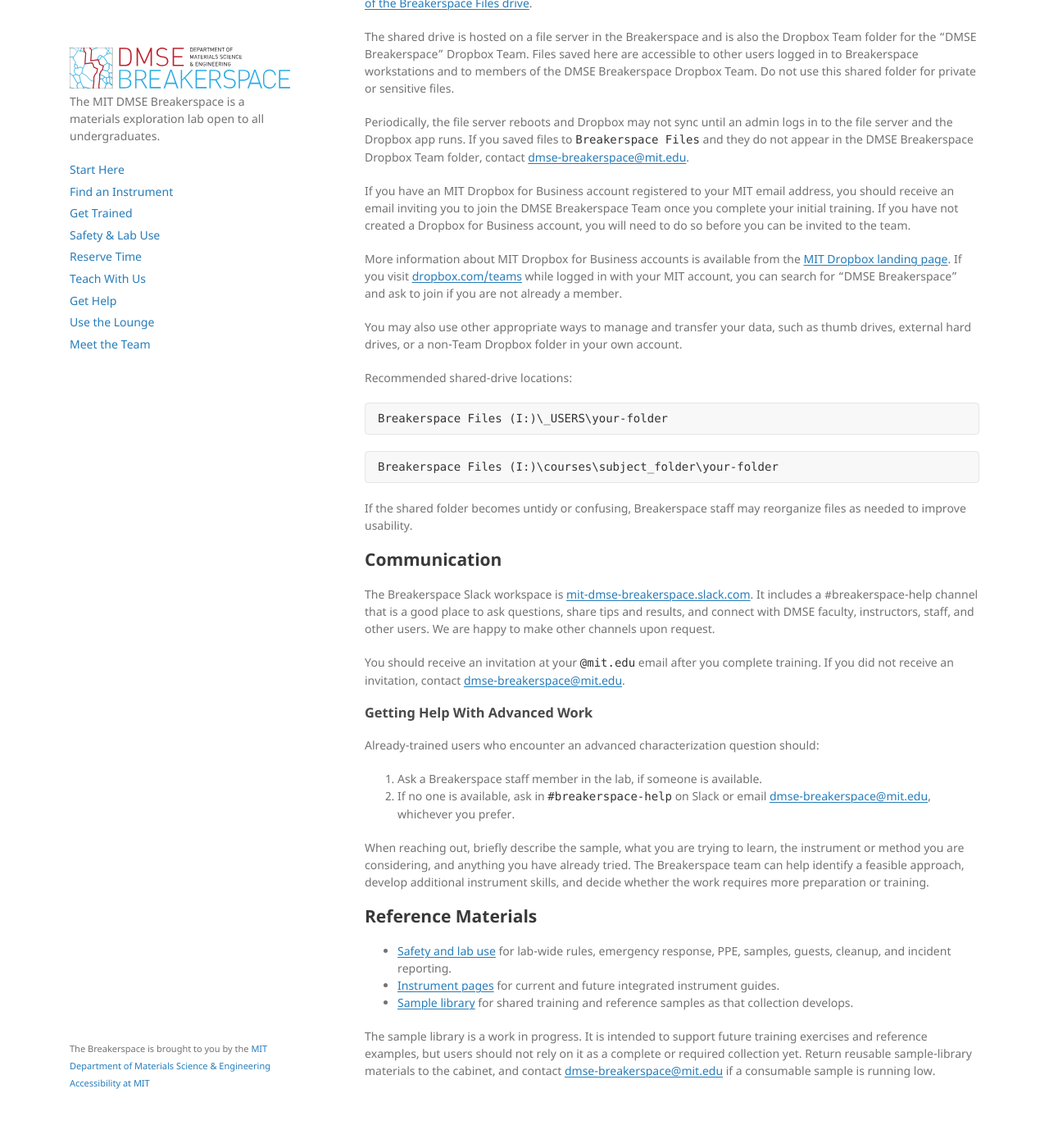
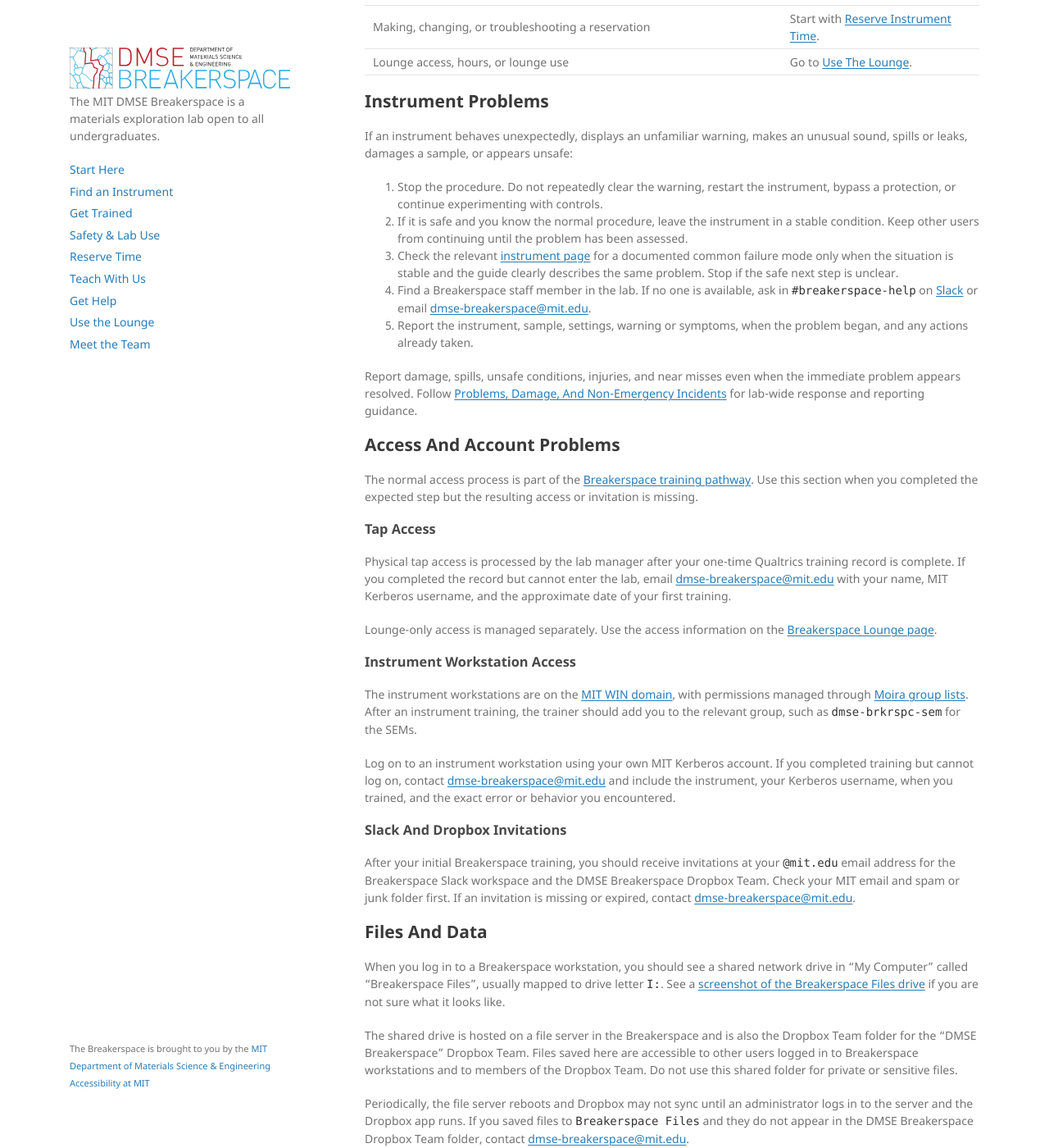
Before and after one commit to MIT-DMSE-Breakerspace/breakerspace-preview, a Jekyll site: the page built from resources.md, in a window 1280 px wide and 1400 px high, scrolled down 577 px. Shown: the whole window at 82% size. Built offline with Jekyll 4.4.1, drawn with Linux system fonts in a browser that asks for light colours; some of the changed text lies outside the part shown.

Commit message:
resources/get help updates

```diff
--- a/resources.md
+++ b/resources.md
@@ -1,35 +1,72 @@
 ---
 layout: default
-title: Breakerspace Resources
+title: "Help & Support"
 ---
 
-# Breakerspace Resources
+# Help & Support
 
-Use this page for general Breakerspace support: getting access, saving and moving files, contacting the team, and finding shared reference materials. For lab-wide operating rules, see [Safety And Lab Use]({{ "/safety.html" | relative_url }}). Instrument-specific instructions, manuals, troubleshooting, exercises, and reservation links are moving to the [instrument pages]({{ "/instruments/" | relative_url }}).
+Use this page when something is not working, you cannot access the lab or your files, or you need help choosing a safe and workable next step.
 
-## Getting Access
+For fire, smoke, a serious injury, a major spill or release, or another immediate danger, follow the [Breakerspace emergency instructions]({{ "/safety.html#emergency-or-immediate-danger" | relative_url }}). Do not use Slack or email for an emergency.
 
-New lab users should follow the [Breakerspace training pathway]({{ "/training.html" | relative_url }}) before reserving or using instruments independently.
+## Start With The Problem
 
-The instrument workstations are on the [MIT WIN domain](https://ist.mit.edu/winmitedu), with access managed through [Moira group lists](https://groups.mit.edu/webmoira/). After you complete training for an instrument, you should be added to the relevant group, such as `dmse-brkrspc-sem` for the SEMs.
+| I need help with... | First action |
+| --- | --- |
+| An emergency or immediate danger | Follow [Emergency Or Immediate Danger]({{ "/safety.html#emergency-or-immediate-danger" | relative_url }}). |
+| An instrument warning, error, damaged part, spill, or unexpected behavior | Stop work and follow [Instrument Problems](#instrument-problems). |
+| Tap access, workstation login, Slack, Dropbox, or missing permissions | Go to [Access And Account Problems](#access-and-account-problems). |
+| Saving, locating, syncing, or transferring data | Go to [Files And Data](#files-and-data). |
+| Choosing an instrument, preparing an unusual sample, developing a method, or interpreting results | Go to [Project And Method Support](#project-and-method-support). |
+| Registering for training or understanding the training process | Start with [Get Trained]({{ "/training.html" | relative_url }}). |
+| Making, changing, or troubleshooting a reservation | Start with [Reserve Instrument Time]({{ "/reservations.html" | relative_url }}). |
+| Lounge access, hours, or lounge use | Go to [Use The Lounge]({{ "/lounge.html" | relative_url }}). |
 
-Once access is active, log on to the instrument workstation using your MIT Kerberos. If you completed training and believe you should have access but cannot log on, contact [dmse-breakerspace@mit.edu](mailto:dmse-breakerspace@mit.edu).
+## Instrument Problems
 
-For lounge access, use the [lounge access request form](https://docs.google.com/forms/d/e/1FAIpQLSdcX0J_sUQmiO0j15IHSrni4rX7LMLaILCjoXQOn4QriWAoHA/viewform?usp=sf_link).
+If an instrument behaves unexpectedly, displays an unfamiliar warning, makes an unusual sound, spills or leaks, damages a sample, or appears unsafe:
+
+1. Stop the procedure. Do not repeatedly clear the warning, restart the instrument, bypass a protection, or continue experimenting with controls.
+2. If it is safe and you know the normal procedure, leave the instrument in a stable condition. Keep other users from continuing until the problem has been assessed.
+3. Check the relevant [instrument page]({{ "/instruments/" | relative_url }}) for a documented common failure mode only when the situation is stable and the guide clearly describes the same problem. Stop if the safe next step is unclear.
+4. Find a Breakerspace staff member in the lab. If no one is available, ask in `#breakerspace-help` on [Slack](https://mit-dmse-breakerspace.slack.com) or email [dmse-breakerspace@mit.edu](mailto:dmse-breakerspace@mit.edu).
+5. Report the instrument, sample, settings, warning or symptoms, when the problem began, and any actions already taken.
+
+Report damage, spills, unsafe conditions, injuries, and near misses even when the immediate problem appears resolved. Follow [Problems, Damage, And Non-Emergency Incidents]({{ "/safety.html#problems-damage-and-non-emergency-incidents" | relative_url }}) for lab-wide response and reporting guidance.
+
+## Access And Account Problems
+
+The normal access process is part of the [Breakerspace training pathway]({{ "/training.html" | relative_url }}). Use this section when you completed the expected step but the resulting access or invitation is missing.
+
+### Tap Access
+
+Physical tap access is processed by the lab manager after your one-time Qualtrics training record is complete. If you completed the record but cannot enter the lab, email [dmse-breakerspace@mit.edu](mailto:dmse-breakerspace@mit.edu) with your name, MIT Kerberos username, and the approximate date of your first training.
+
+Lounge-only access is managed separately. Use the access information on the [Breakerspace Lounge page]({{ "/lounge.html" | relative_url }}).
+
+### Instrument Workstation Access
+
+The instrument workstations are on the [MIT WIN domain](https://ist.mit.edu/winmitedu), with permissions managed through [Moira group lists](https://groups.mit.edu/webmoira/). After an instrument training, the trainer should add you to the relevant group, such as `dmse-brkrspc-sem` for the SEMs.
+
+Log on to an instrument workstation using your own MIT Kerberos account. If you completed training but cannot log on, contact [dmse-breakerspace@mit.edu](mailto:dmse-breakerspace@mit.edu) and include the instrument, your Kerberos username, when you trained, and the exact error or behavior you encountered.
+
+### Slack And Dropbox Invitations
+
+After your initial Breakerspace training, you should receive invitations at your `@mit.edu` email address for the Breakerspace Slack workspace and the DMSE Breakerspace Dropbox Team. Check your MIT email and spam or junk folder first. If an invitation is missing or expired, contact [dmse-breakerspace@mit.edu](mailto:dmse-breakerspace@mit.edu).
 
 ## Files And Data
 
-When you log in to a Breakerspace workstation, you should see a shared network drive in "My Computer" called "Breakerspace Files", usually mapped to drive letter `I:`. If you are not sure what this looks like, see a [screenshot of the Breakerspace Files drive](./assets/img/breakerspace-files.JPG).
+When you log in to a Breakerspace workstation, you should see a shared network drive in "My Computer" called "Breakerspace Files", usually mapped to drive letter `I:`. See a [screenshot of the Breakerspace Files drive](./assets/img/breakerspace-files.JPG) if you are not sure what it looks like.
 
-The shared drive is hosted on a file server in the Breakerspace and is also the Dropbox Team folder for the "DMSE Breakerspace" Dropbox Team. Files saved here are accessible to other users logged in to Breakerspace workstations and to members of the DMSE Breakerspace Dropbox Team. Do not use this shared folder for private or sensitive files.
+The shared drive is hosted on a file server in the Breakerspace and is also the Dropbox Team folder for the "DMSE Breakerspace" Dropbox Team. Files saved here are accessible to other users logged in to Breakerspace workstations and to members of the Dropbox Team. Do not use this shared folder for private or sensitive files.
 
-Periodically, the file server reboots and Dropbox may not sync until an admin logs in to the file server and the Dropbox app runs. If you saved files to `Breakerspace Files` and they do not appear in the DMSE Breakerspace Dropbox Team folder, contact [dmse-breakerspace@mit.edu](mailto:dmse-breakerspace@mit.edu).
+Periodically, the file server reboots and Dropbox may not sync until an administrator logs in to the server and the Dropbox app runs. If you saved files to `Breakerspace Files` and they do not appear in the DMSE Breakerspace Dropbox Team folder, contact [dmse-breakerspace@mit.edu](mailto:dmse-breakerspace@mit.edu).
 
-If you have an MIT Dropbox for Business account registered to your MIT email address, you should receive an email inviting you to join the DMSE Breakerspace Team once you complete your initial training. If you have not created a Dropbox for Business account, you will need to do so before you can be invited to the team.
+If you have an MIT Dropbox for Business account registered to your MIT email address, you should receive an invitation to join the DMSE Breakerspace Team after your initial training. If you have not created a Dropbox for Business account, you will need to do so before you can be invited.
 
-More information about MIT Dropbox for Business accounts is available from the [MIT Dropbox landing page](https://kb.mit.edu/confluence/display/istcontrib/Dropbox+Landing+Page). If you visit [dropbox.com/teams](https://dropbox.com/teams) while logged in with your MIT account, you can search for "DMSE Breakerspace" and ask to join if you are not already a member.
+More information is available from the [MIT Dropbox landing page](https://kb.mit.edu/confluence/display/istcontrib/Dropbox+Landing+Page). While logged in with your MIT account, you can also visit [dropbox.com/teams](https://dropbox.com/teams), search for "DMSE Breakerspace", and request to join if you are not already a member.
 
-You may also use other appropriate ways to manage and transfer your data, such as thumb drives, external hard drives, or a non-Team Dropbox folder in your own account.
+You may use other appropriate ways to manage and transfer your data, such as a thumb drive, external hard drive, or non-Team Dropbox folder in your own account.
 
 Recommended shared-drive locations:
 
@@ -43,25 +80,30 @@ Breakerspace Files (I:)\courses\subject_folder\your-folder
 
 If the shared folder becomes untidy or confusing, Breakerspace staff may reorganize files as needed to improve usability.
 
-## Communication
+## Project And Method Support
 
-The Breakerspace Slack workspace is [mit-dmse-breakerspace.slack.com](https://mit-dmse-breakerspace.slack.com). It includes a #breakerspace-help channel that is a good place to ask questions, share tips and results, and connect with DMSE faculty, instructors, staff, and other users. We are happy to make other channels upon request.
-
-You should receive an invitation at your `@mit.edu` email after you complete training. If you did not receive an invitation, contact [dmse-breakerspace@mit.edu](mailto:dmse-breakerspace@mit.edu).
-
-### Getting Help With Advanced Work
-
-Already-trained users who encounter an advanced characterization question should:
+Already-trained users can ask for help when a project involves an unusual sample, a more demanding preparation or measurement, an unfamiliar accessory, method development, data interpretation, or uncertainty about which instrument can answer the question.
 
 1. Ask a Breakerspace staff member in the lab, if someone is available.
 2. If no one is available, ask in `#breakerspace-help` on Slack or email [dmse-breakerspace@mit.edu](mailto:dmse-breakerspace@mit.edu), whichever you prefer.
+3. Briefly describe the sample, what you are trying to learn, the instrument or method you are considering, anything unusual about the material, and what you have already tried.
 
-When reaching out, briefly describe the sample, what you are trying to learn, the instrument or method you are considering, and anything you have already tried. The Breakerspace team can help identify a feasible approach, develop additional instrument skills, and decide whether the work requires more preparation or training.
+The Breakerspace team can help identify a feasible approach, review sample compatibility, develop additional instrument skills, and decide whether the work requires more preparation or training. Ask before bringing an unusual or uncertain sample into the lab; see [Samples And Materials]({{ "/safety.html#samples-and-materials" | relative_url }}) for the kinds of samples that require advance discussion.
 
-## Reference Materials
+If you have not yet trained on the relevant instrument, begin with [Get Trained]({{ "/training.html" | relative_url }}). Staff consultations are not currently booked through the instrument reservation calendar; contact the team directly.
 
-* [Safety and lab use]({{ "/safety.html" | relative_url }}) for lab-wide rules, emergency response, PPE, samples, guests, cleanup, and incident reporting.
-* [Instrument pages]({{ "/instruments/" | relative_url }}) for current and future integrated instrument guides.
-* [Sample library]({{ "/sample-library.html" | relative_url }}) for shared training and reference samples as that collection develops.
+## Contact The Team
 
-The sample library is a work in progress. It is intended to support future training exercises and reference examples, but users should not rely on it as a complete or required collection yet. Return reusable sample-library materials to the cabinet, and contact [dmse-breakerspace@mit.edu](mailto:dmse-breakerspace@mit.edu) if a consumable sample is running low.
+### In The Lab
+
+For an instrument problem, sample question, or quick operating decision, ask a Breakerspace staff member in the lab when someone is available.
+
+### Slack
+
+The Breakerspace Slack workspace is [mit-dmse-breakerspace.slack.com](https://mit-dmse-breakerspace.slack.com). Use `#breakerspace-help` for questions, tips, results, and issues that may benefit other lab users. The workspace also connects users with DMSE faculty, instructors, staff, and students.
+
+### Email
+
+Email [dmse-breakerspace@mit.edu](mailto:dmse-breakerspace@mit.edu) for access corrections, invitation problems, administrative questions, or support that does not require an immediate response.
+
+For an urgent emergency, use the [Breakerspace emergency instructions]({{ "/safety.html#emergency-or-immediate-danger" | relative_url }}) rather than Slack or email.
```
Also changed, not shown: index.md (+2 -2 lines), reservations.md (+3 -3 lines), safety.md (+1 -1 lines), training.md (+1 -1 lines).
